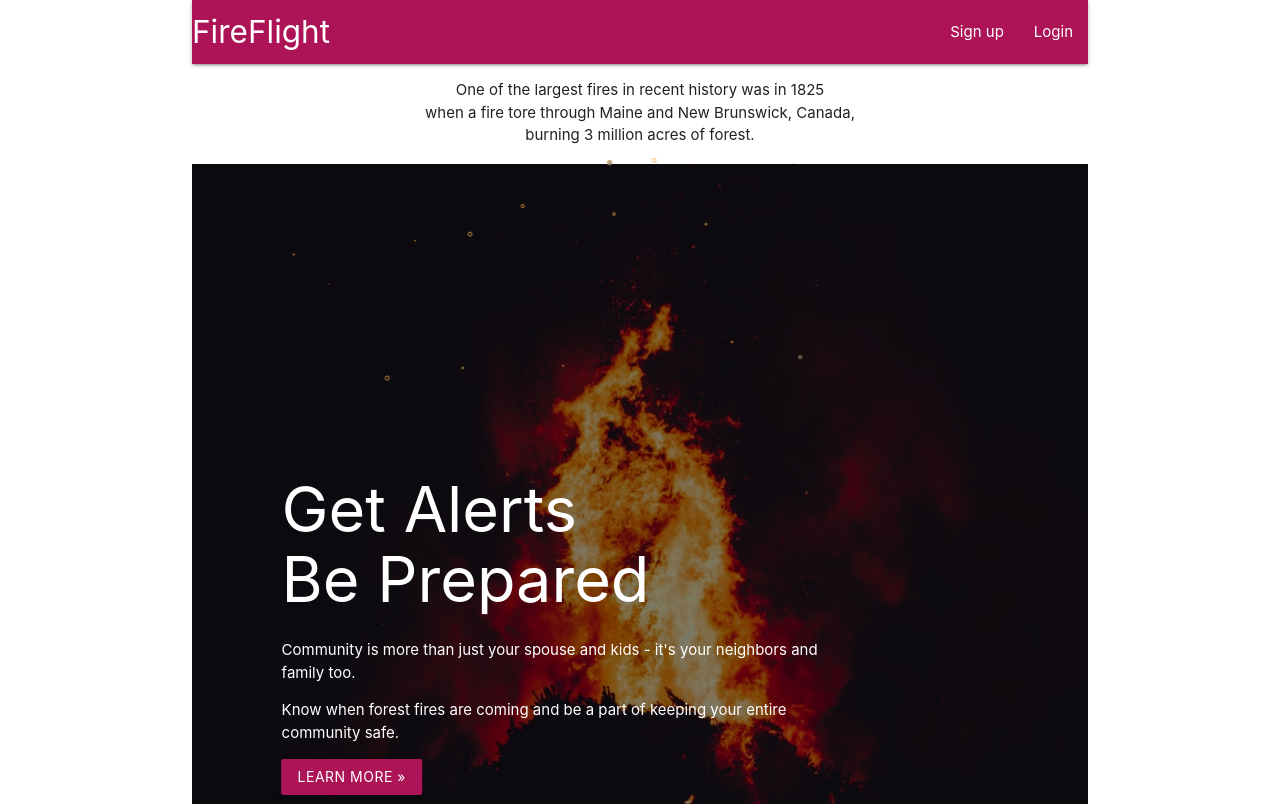
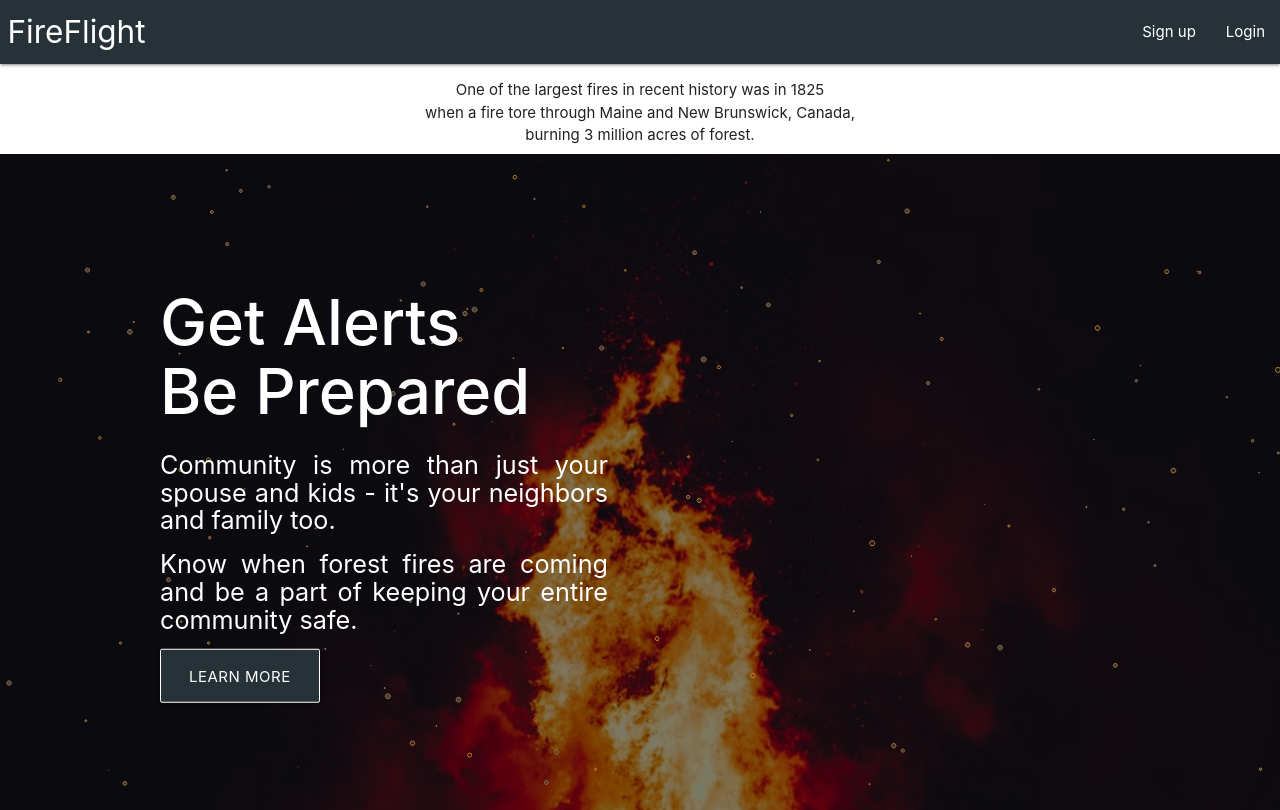
Before and after one commit to BloomTech-Labs/forest-fire-watch-site, a website: page public/index.html in a window 1280 px wide. Drawn offline with nearby package versions, Linux system fonts and the light colour scheme; files whose address does not match are found by name.

```diff
--- a/public/css/index.css
+++ b/public/css/index.css
@@ -2,24 +2,29 @@
     height: 100%;
 }
 
+.brand-logo {
+    margin-left: 7.5px;
+}
+
 .hero-img {
     background-image: linear-gradient(rgba(0, 0, 0, 0.5), rgba(0, 0, 0, 0.5)), url('..//images/wildfire.jpg');
-    background-position: center;
     background-repeat: no-repeat;
     background-size: cover;
-    height: 80%;
-    margin-top: -300px;
+    height: 82%;
+    margin-top: -310px;
     position: relative;
 }
 
 .hero-txt {
     color: white;
     position: absolute;
+    text-align: justify;
     top: 50%;
-    left: 40%;
+    left: 30%;
     transform: translate(-50%, -50%);
+    width: 35%;
 }
 
-#particles-js {
-    position: relative;
+.cta {
+    border: 1px ridge #FFF;
 }
--- a/public/index.html
+++ b/public/index.html
@@ -5,25 +5,24 @@
     <meta http-equiv='X-UA-Compatible' content='IE=edge,chrome=1'>
     <meta name='viewport' content='width=device-width,initial-scale=1'>
     <!-- Materialize CSS -->
-    <link rel="stylesheet" href="https://cdnjs.cloudflare.com/ajax/libs/materialize/1.0.0/css/materialize.min.css">
+    <link rel='stylesheet' href='https://cdnjs.cloudflare.com/ajax/libs/materialize/1.0.0/css/materialize.min.css'>
+    <link href='https://fonts.googleapis.com/icon?family=Material+Icons' rel='stylesheet'>
     <!-- Fonts -->
     <link href='https://fonts.googleapis.com/css?family=Open+Sans|Prompt&display=swap' rel='stylesheet'>
     <!-- Custom CSS -->
   <link rel='stylesheet' href='./css/index.css'>
-    <!-- Development CSS file -->
-  <!-- <link rel='stylesheet' href='../src/css/'> -->
   <link rel='icon' href='fire.ico' type='image/x-icon'>
     <title>FireFlight | Home</title>
   </head>
-  <body class='container'>
-      <nav class='pink darken-3'>
+  <body>
+      <nav class='blue-grey darken-4'>
         <div class='nav-wrapper'>
           <!-- Brand -->
-          <a class='brand-logo left' href='#'>FireFlight</a>
+          <a class='brand-logo left' href='http://fireflight.netlify.com/'>FireFlight</a>
           <!-- Login/Signup Buttons -->
           <ul class='right'>
-            <li><a href='#'>Sign up</a></li>
-            <li><a href='#'>Login</a></li>
+            <li><a href='http://fireflight.netlify.com/'>Sign up</a></li>
+            <li><a href='http://fireflight.netlify.com/'>Login</a></li>
           </ul>
         </div>
       </nav>
@@ -38,19 +37,19 @@
           </div>
     <!-- Main -->
         <div class='hero-img'>
+            <div id='particles-js'></div>
             <div class='hero-txt'>
-                <div id='particles-js'></div>
-              <h1>Get Alerts<br/>Be Prepared</h1>
-              <p>Community is more than just your spouse and kids - it's your neighbors and family too.</p>
-              <p>Know when forest fires are coming and be a part of keeping your entire community safe.</p>
-              <p><a class='btn pink darken-3' href='#'>Learn More &raquo;</a></p>
+              <h1><strong>Get Alerts</strong><br/><strong>Be Prepared</strong></h1>
+              <h5 class='flow-text'>Community is more than just your spouse and kids - it's your neighbors and family too.</h5>
+              <h5 class='flow-text'>Know when forest fires are coming and be a part of keeping your entire community safe.</h5>
+              <p><a class='btn btn-large cta blue-grey darken-4' href='http://fireflight.netlify.com/'>Learn More</a></p>
             </div>
           </div>
     <!-- jQuery -->
     <script src='https://ajax.googleapis.com/ajax/libs/jquery/3.4.1/jquery.min.js'></script>
-    <script src="https://cdnjs.cloudflare.com/ajax/libs/materialize/1.0.0/js/materialize.min.js"></script>
+    <script src='https://cdnjs.cloudflare.com/ajax/libs/materialize/1.0.0/js/materialize.min.js'></script>
     <!-- Particles -->
-    <script src="https://cdn.jsdelivr.net/npm/particles.js@2.0.0/particles.min.js"></script>
+    <script src='https://cdn.jsdelivr.net/npm/particles.js@2.0.0/particles.min.js'></script>
     <!-- Custom Scripts -->
     <script>particlesJS.load('particles-js', 'particles.json', function() {
       console.log('particles.json loaded');
--- a/public/js/scripts.js
+++ b/public/js/scripts.js
@@ -1,7 +1,5 @@
 $(document).ready(function() {
-  $('.carousel.carousel-slider').carousel({
-    duration: 200,
+  $('#Carousel').carousel({
     fullWidth: true,
-    indicators: true
   });
 });
--- a/public/particles.json
+++ b/public/particles.json
@@ -1,7 +1,7 @@
 {
     "particles": {
       "number": {
-        "value": 110,
+        "value": 150 ,
         "density": {
           "enable": true,
           "value_area": 1000
@@ -21,8 +21,8 @@
         },
         "image": {
           "src": "img/github.svg",
-          "width": 100,
-          "height": 100
+          "width": 80,
+          "height": 80
         }
       },
       "opacity": {
@@ -30,7 +30,7 @@
         "random": true,
         "anim": {
           "enable": true,
-          "speed": 1,
+          "speed": 3,
           "opacity_min": 0,
           "sync": false
         }
@@ -39,9 +39,9 @@
         "value": 2,
         "random": true,
         "anim": {
-          "enable": false,
-          "speed": 4,
-          "size_min": 0.3,
+          "enable": true,
+          "speed": 2,
+          "size_min": 0.1,
           "sync": false
         }
       },
@@ -49,7 +49,7 @@
         "enable": false,
         "distance": 150,
         "color": "#ffffff",
-        "opacity": 0.4,
+        "opacity": 0.3,
         "width": 1
       },
       "move": {
```
Also changed, not shown: README.md.
